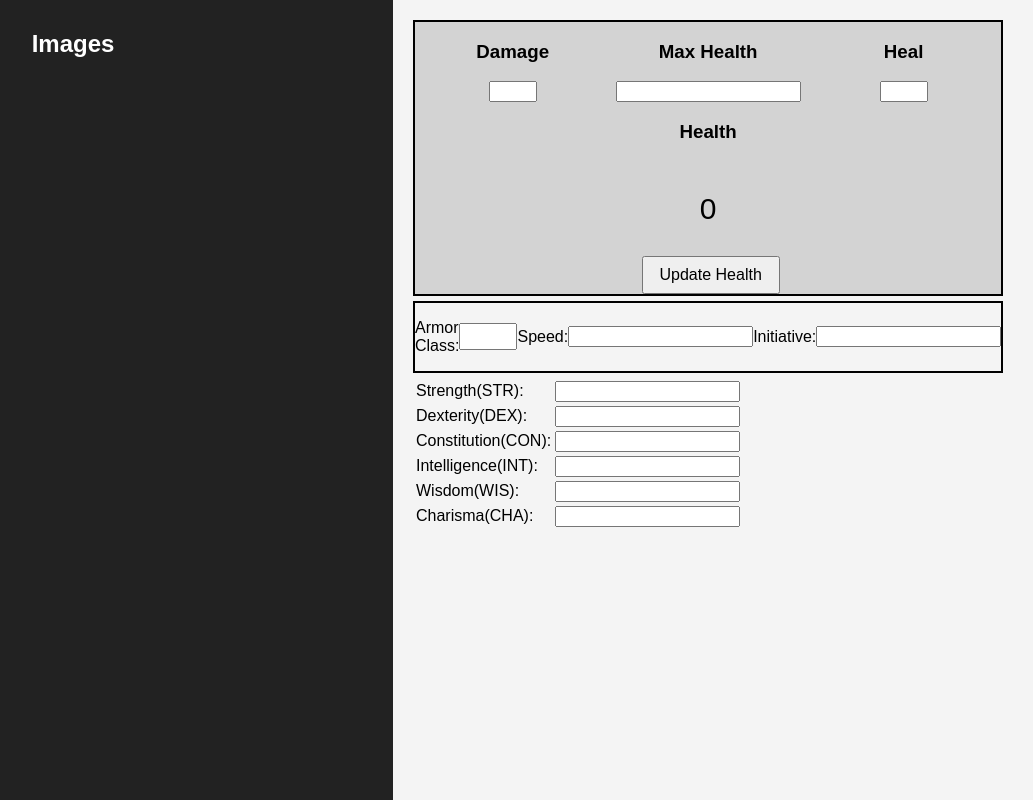
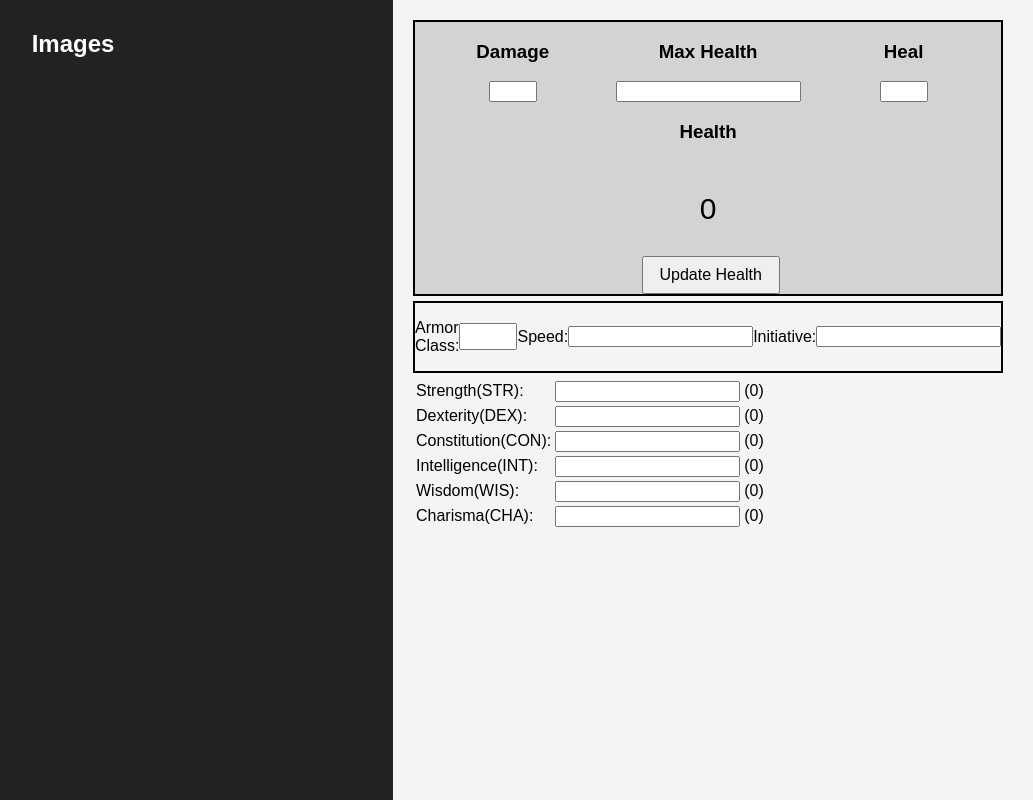
Before and after one commit to AmazingDoor/DND-Asistent, a Flask app: page /client in a window 1280 px wide; the page is wider, and only the part inside the window is pictured. Shown: that part, without its empty margins (247-1280 px from the left). Run offline with Flask 3, Linux system fonts and the light colour scheme; some libraries are stand-ins or nearby versions.

Commit message:
Automatically calculates modifiers

```diff
--- a/static/js/client.js
+++ b/static/js/client.js
@@ -1,6 +1,10 @@
+import {setFactorySocket} from './client_scripts/factories/socket_factory.js';
 const socket = io();
+setFactorySocket(socket);
 
-window.onload = function() {
+import {loadPlayerAbilities, addEventListeners, calculateAbilityModifiers} from './client_scripts/ability_handler.js';
+
+document.addEventListener("DOMContentLoaded", () => {
     name = sessionStorage.getItem('charName');
     char_id = sessionStorage.getItem('charId');
 
@@ -9,7 +13,9 @@ window.onload = function() {
         clientUpdateMaxHealth(max_health_input.value);
     });
     selectCharacter();
-}
+    addEventListeners();
+});
+
 function selectCharacter() {
     socket.emit('register_name', { name, char_id });
 }
--- /dev/null
+++ b/static/js/client_scripts/ability_handler.js
@@ -0,0 +1,96 @@
+let socket = null;
+export function setSocket(io) {
+    socket = io;
+}
+
+export function loadPlayerAbilities() {
+
+}
+
+export function addEventListeners() {
+const str_input = document.querySelector('#strength-input');
+const dex_input = document.querySelector('#dexterity-input');
+const con_input = document.querySelector('#constitution-input');
+const int_input = document.querySelector('#intelligence-input');
+const wis_input = document.querySelector('#wisdom-input');
+const cha_input = document.querySelector('#charisma-input');
+
+str_input.addEventListener('change', function() {calculateStrengthMod()});
+dex_input.addEventListener('change', function() {calculateDexterityMod()});
+con_input.addEventListener('change', function() {calculateConstitutionMod()});
+int_input.addEventListener('change', function() {calculateIntelligenceMod()});
+wis_input.addEventListener('change', function() {calculateWisdomMod()});
+cha_input.addEventListener('change', function() {calculateCharismaMod()});
+
+
+}
+
+export function calculateAbilityModifiers() {
+    calculateStrengthMod();
+    calculateDexterityMod();
+    calculateConstitutionMod();
+    calculateIntelligenceMod();
+    calculateWisdomMod();
+    calculateCharismaMod();
+}
+
+function calculateStrengthMod() {
+    const i = document.querySelector('#strength-input');
+    const num = document.querySelector('#strength-modifier');
+    const new_num = calculateModifier(i);
+    setModText(num, new_num);
+
+}
+
+function calculateDexterityMod() {
+    const i = document.querySelector('#dexterity-input');
+    const num = document.querySelector('#dexterity-modifier');
+    const new_num = calculateModifier(i);
+    setModText(num, new_num);
+
+
+}
+
+function calculateConstitutionMod() {
+    const i = document.querySelector('#constitution-input');
+    const num = document.querySelector('#constitution-modifier');
+    const new_num = calculateModifier(i);
+    setModText(num, new_num);
+
+
+}
+
+function calculateIntelligenceMod() {
+    const i = document.querySelector('#intelligence-input');
+    const num = document.querySelector('#intelligence-modifier');
+    const new_num = calculateModifier(i);
+    setModText(num, new_num);
+
+}
+
+function calculateWisdomMod() {
+    const i = document.querySelector('#wisdom-input');
+    const num = document.querySelector('#wisdom-modifier');
+    const new_num = calculateModifier(i);
+    setModText(num, new_num);
+
+
+}
+
+function calculateCharismaMod() {
+    const i = document.querySelector('#charisma-input');
+    const num = document.querySelector('#charisma-modifier');
+    const new_num = calculateModifier(i);
+    setModText(num, new_num);
+
+}
+
+function setModText(mod, num) {
+    mod.textContent = "(" + num.toString() + ")";
+}
+
+function calculateModifier(i) {
+    const num = i.value;
+    const new_num = Math.floor((parseInt(num) - 10) / 2);
+    return new_num;
+}
--- /dev/null
+++ b/static/js/client_scripts/factories/socket_factory.js
@@ -0,0 +1,13 @@
+import {setSocket as setAbilityHandlerSocket} from './../ability_handler.js'
+
+export let socket = null;
+
+export function setFactorySocket(io) {
+    socket = io;
+    setAbilityHandlerSocket(io);
+}
+
+export function getSocket() {
+  if (!socket) throw new Error("Socket not initialized yet!");
+  return socket;
+}
--- a/templates/client.html
+++ b/templates/client.html
@@ -5,8 +5,7 @@
   <script src="https://cdn.socket.io/4.7.1/socket.io.min.js"></script>
   <link rel="stylesheet" href="{{ url_for('static', filename='css/client.css') }}">
   <script src="{{ url_for('static', filename='js/character_id.js') }}"></script>
-  <script src="{{ url_for('static', filename='js/client.js') }}"></script>
-  <script src="{{ url_for('static', filename='js/client.js') }}"></script>
+  <script type="module" src="{{ url_for('static', filename='js/client.js') }}"></script>
 
 
 </head>
@@ -68,32 +67,32 @@
             <tr>
               <td>Strength(STR): </td>
               <td><input type="number" id="strength-input"></td>
-              <td id="strength-modifier"></td>
+              <td id="strength-modifier">(0)</td>
             </tr>
             <tr>
               <td>Dexterity(DEX): </td>
               <td><input type="number" id="dexterity-input"></td>
-              <td id="dexterity-modifier"></td>
+              <td id="dexterity-modifier">(0)</td>
             </tr>
             <tr>
               <td>Constitution(CON): </td>
               <td><input type="number" id="constitution-input"></td>
-              <td id="constitution-modifier"></td>
+              <td id="constitution-modifier">(0)</td>
             </tr>
             <tr>
               <td>Intelligence(INT): </td>
               <td><input type="number" id="intelligence-input"></td>
-              <td id="intelligence-modifier"></td>
+              <td id="intelligence-modifier">(0)</td>
             </tr>
             <tr>
               <td>Wisdom(WIS): </td>
               <td><input type="number" id="wisdom-input"></td>
-              <td id="wisdom-modifier"></td>
+              <td id="wisdom-modifier">(0)</td>
             </tr>
             <tr>
               <td>Charisma(CHA): </td>
               <td><input type="number" id="charisma-input"></td>
-              <td id="charisma-modifier"></td>
+              <td id="charisma-modifier">(0)</td>
             </tr>
           </table>
 
```
